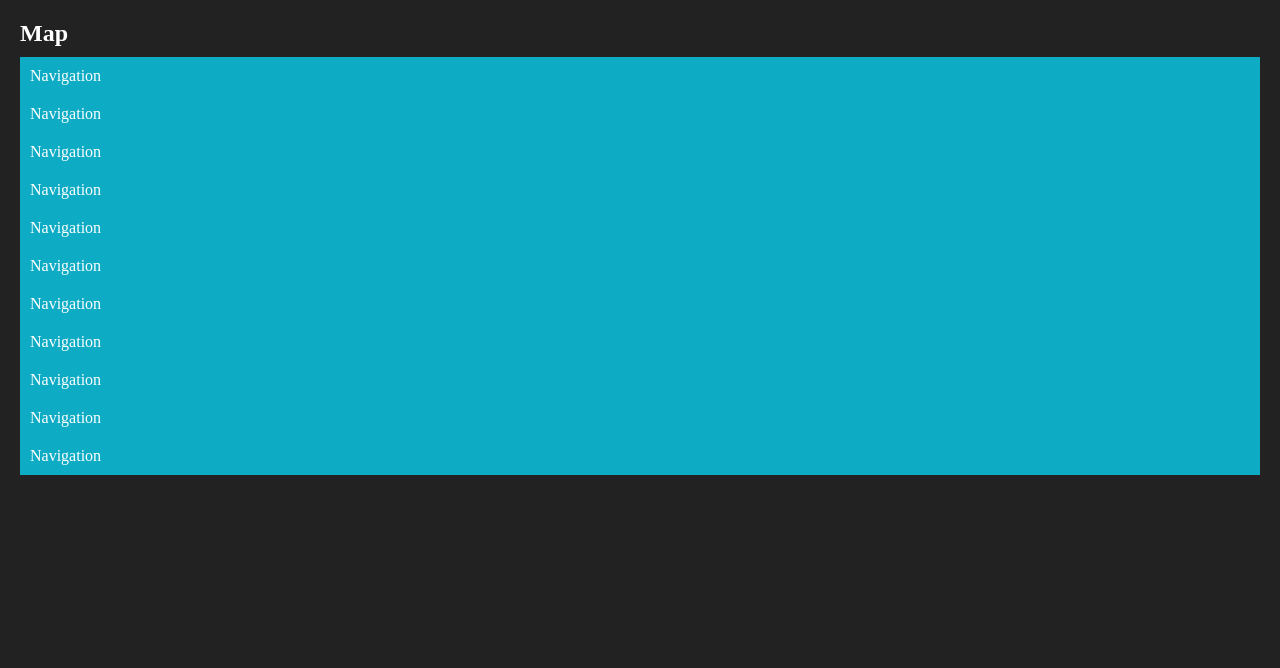
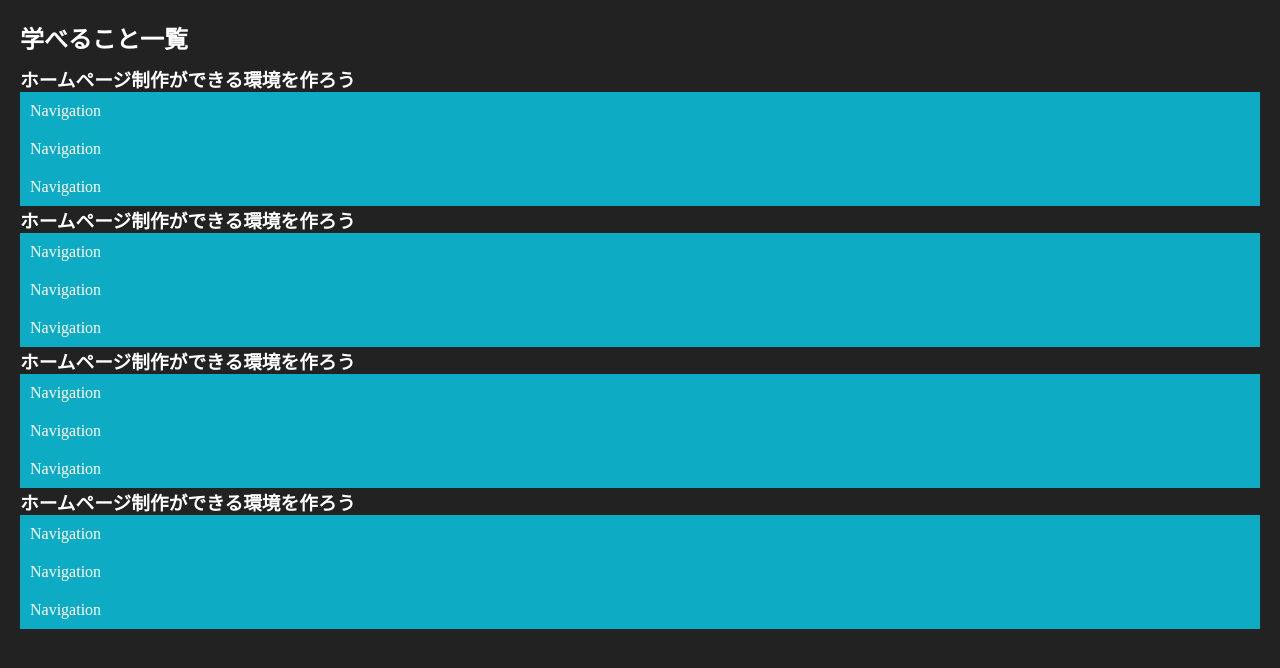
Before and after one commit to yuichi0113/prog, a Flask app: page /map in a window 1280 px wide. Shown: the top 668 px of the page. Run offline with Flask 2, Linux system fonts and the light colour scheme.

```diff
--- a/templates/map.html
+++ b/templates/map.html
@@ -4,21 +4,52 @@
 <link rel="stylesheet" type="text/css" href="{{ url_for('static',filename='css/map.css') }}">
 
 <div>
-    <h2>Map</h2>
-    <nav id="example-two">
-        <a href="#">Navigation</a>
-        <a href="#">Navigation</a>
-        <a href="#">Navigation</a>
-        <a href="#">Navigation</a>
-        <a href="#">Navigation</a>
-        <a href="#">Navigation</a>
-        <a href="#">Navigation</a>
-        <a href="#">Navigation</a>
-        <a href="#">Navigation</a>
-        <a href="#">Navigation</a>
-        <a href="#">Navigation</a>
-    </nav>
+    <h2>学べること一覧</h2>
+    <div class="content">
+        <h3>ホームページ制作ができる環境を作ろう</h3>
+        <nav id="example-two">
+            <a href="#">Navigation</a>
+            <a href="#">Navigation</a>
+            <a href="#">Navigation</a>
+        </nav>
+    </div>
 </div>
+
+<div>
+    <div class="content">
+        <h3>ホームページ制作ができる環境を作ろう</h3>
+        <nav id="example-two">
+            <a href="#">Navigation</a>
+            <a href="#">Navigation</a>
+            <a href="#">Navigation</a>
+        </nav>
+    </div>
+</div>
+
+<div>
+    <div class="content">
+        <h3>ホームページ制作ができる環境を作ろう</h3>
+        <nav id="example-two">
+            <a href="#">Navigation</a>
+            <a href="#">Navigation</a>
+            <a href="#">Navigation</a>
+        </nav>
+    </div>
+</div>
+
+<div>
+    <div class="content">
+        <h3>ホームページ制作ができる環境を作ろう</h3>
+        <nav id="example-two">
+            <a href="#">Navigation</a>
+            <a href="#">Navigation</a>
+            <a href="#">Navigation</a>
+        </nav>
+    </div>
+</div>
+
+
+
 
 <script>
     // mappage
```
Also changed, not shown: prog.db.
